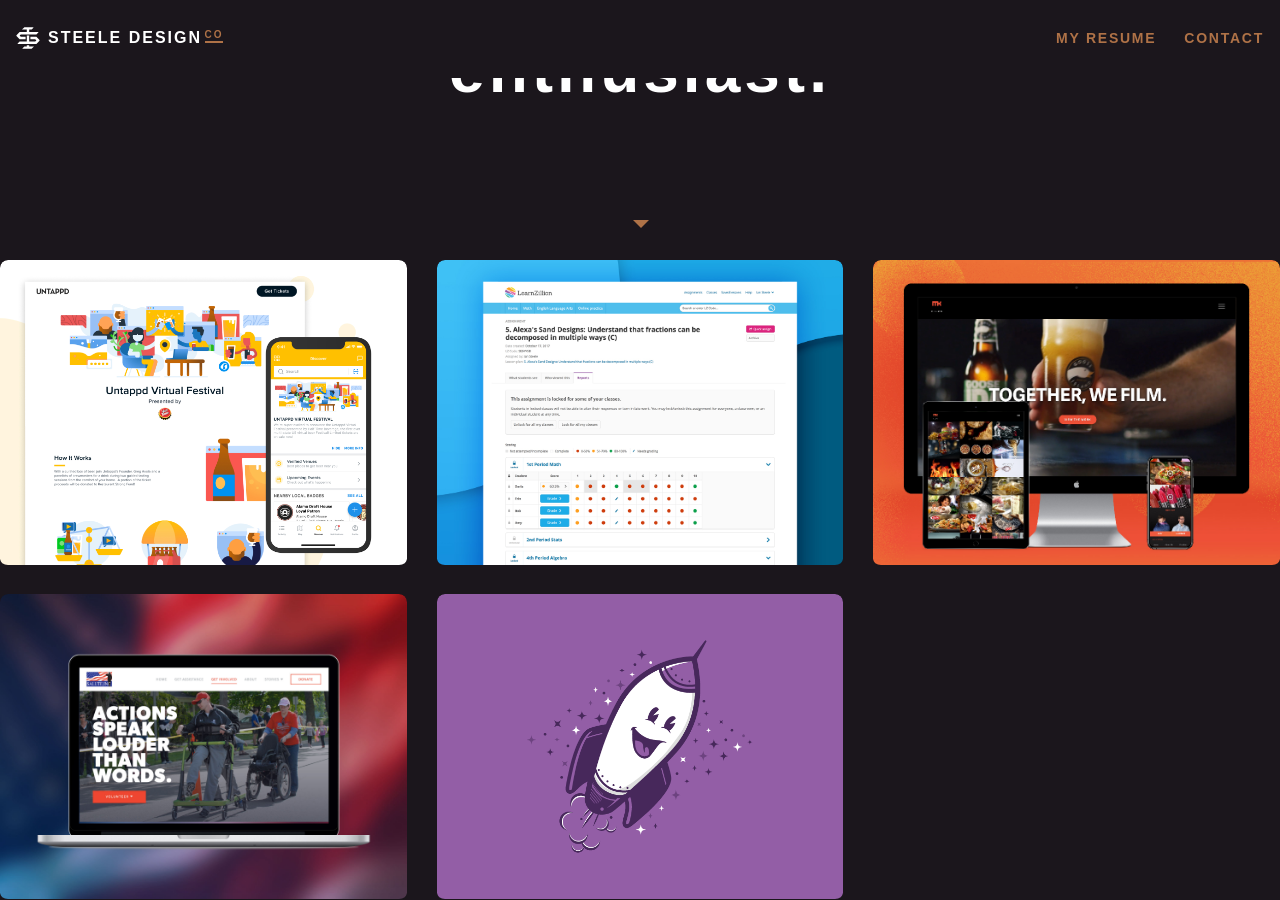
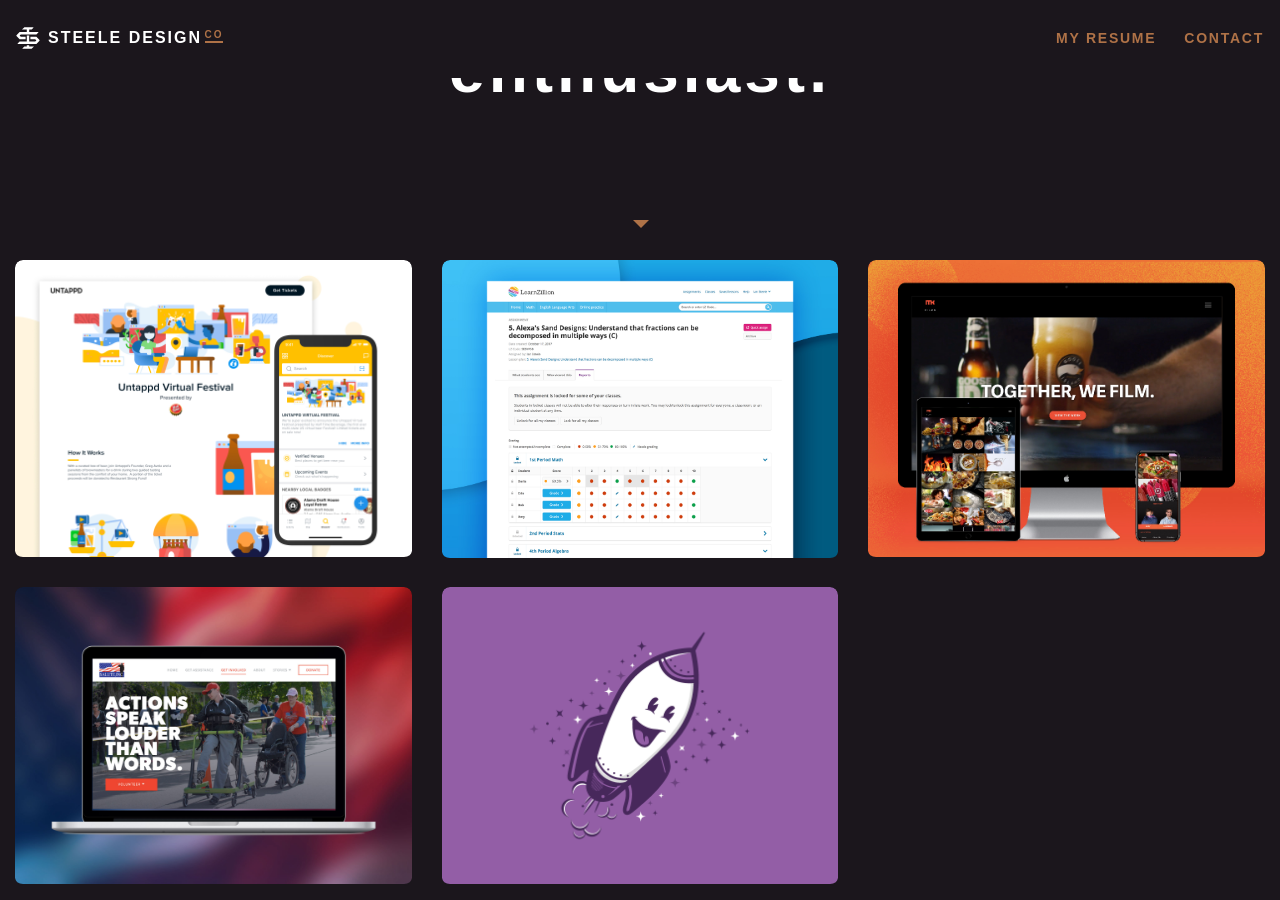
Before and after one commit to iansteele/iansteele, a Jekyll site: the page built from index.html, in a window 1280 px wide and 900 px high, scrolled down 356 px. Built offline with Jekyll 4.4.1, drawn with Linux system fonts in a browser that asks for light colours; some web fonts are replaced.

Commit message:
Removed negative margins from projects container

```diff
--- a/_sass/_layout.scss
+++ b/_sass/_layout.scss
@@ -43,9 +43,4 @@ body {
   .body-content{
     margin-top: 60px;
   }
-
-  .projects {
-    margin-left: -1.875rem;
-    margin-right: -1.875rem;
-  }
 }
```
